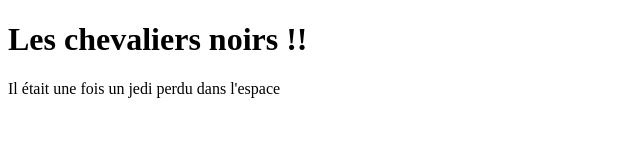
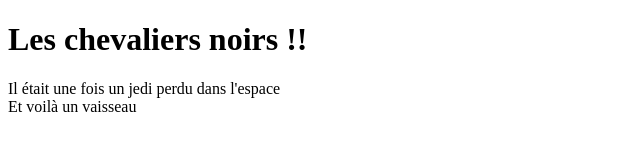
Before and after one commit to marleneroux/formation-git, a plain HTML site: page index.html in a window 1280 px wide. Shown: the whole page, without its empty margins (0-640 px from the left). Drawn offline with Linux system fonts and the light colour scheme.

Commit message:
feat: new div

```diff
--- a/index.html
+++ b/index.html
@@ -12,5 +12,8 @@
     <div>
         Il était une fois un jedi perdu dans l'espace
     </div>
+    <div>
+        Et voilà un vaisseau
+    </div>
 </body>
 </html>
```
